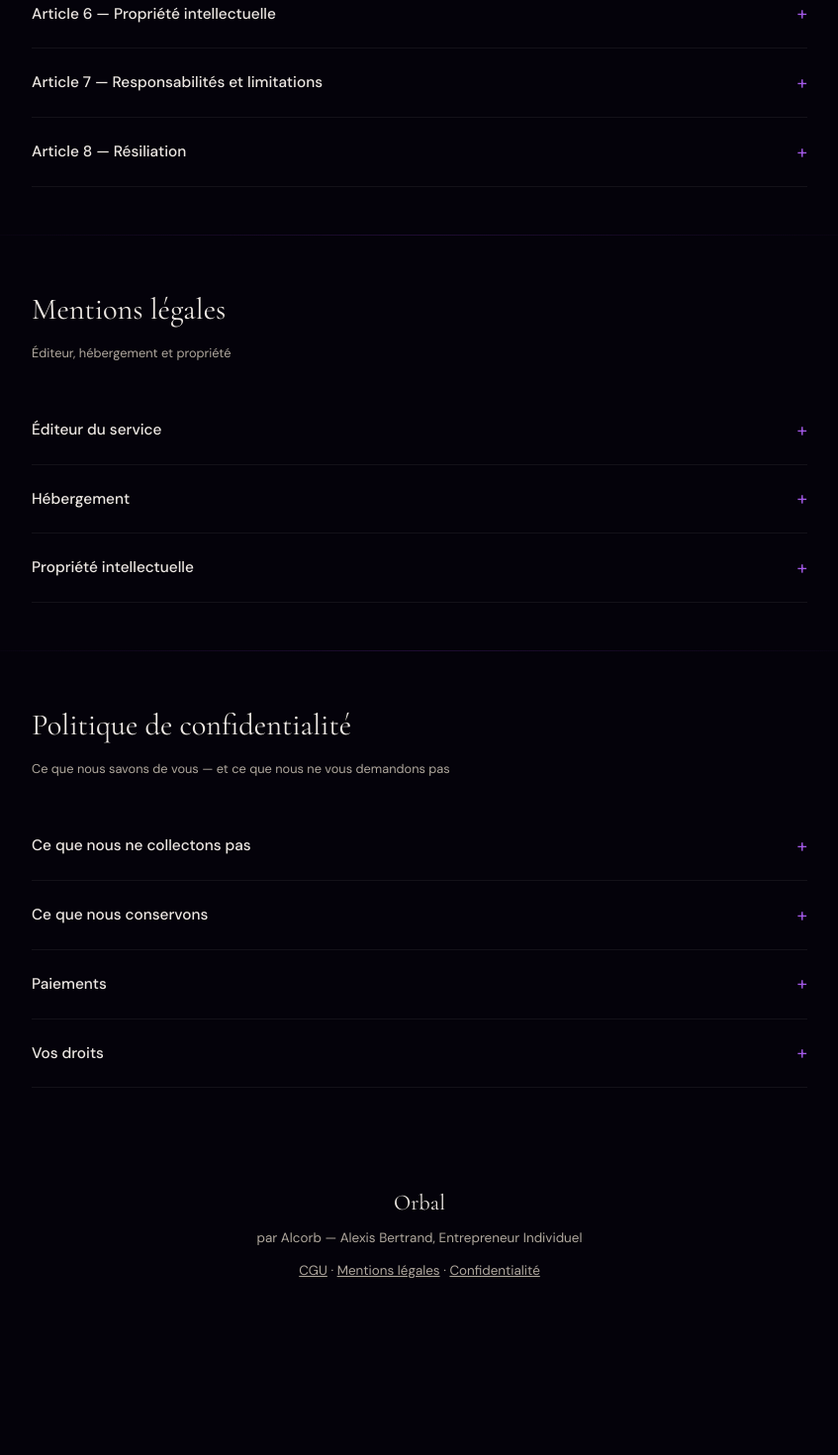
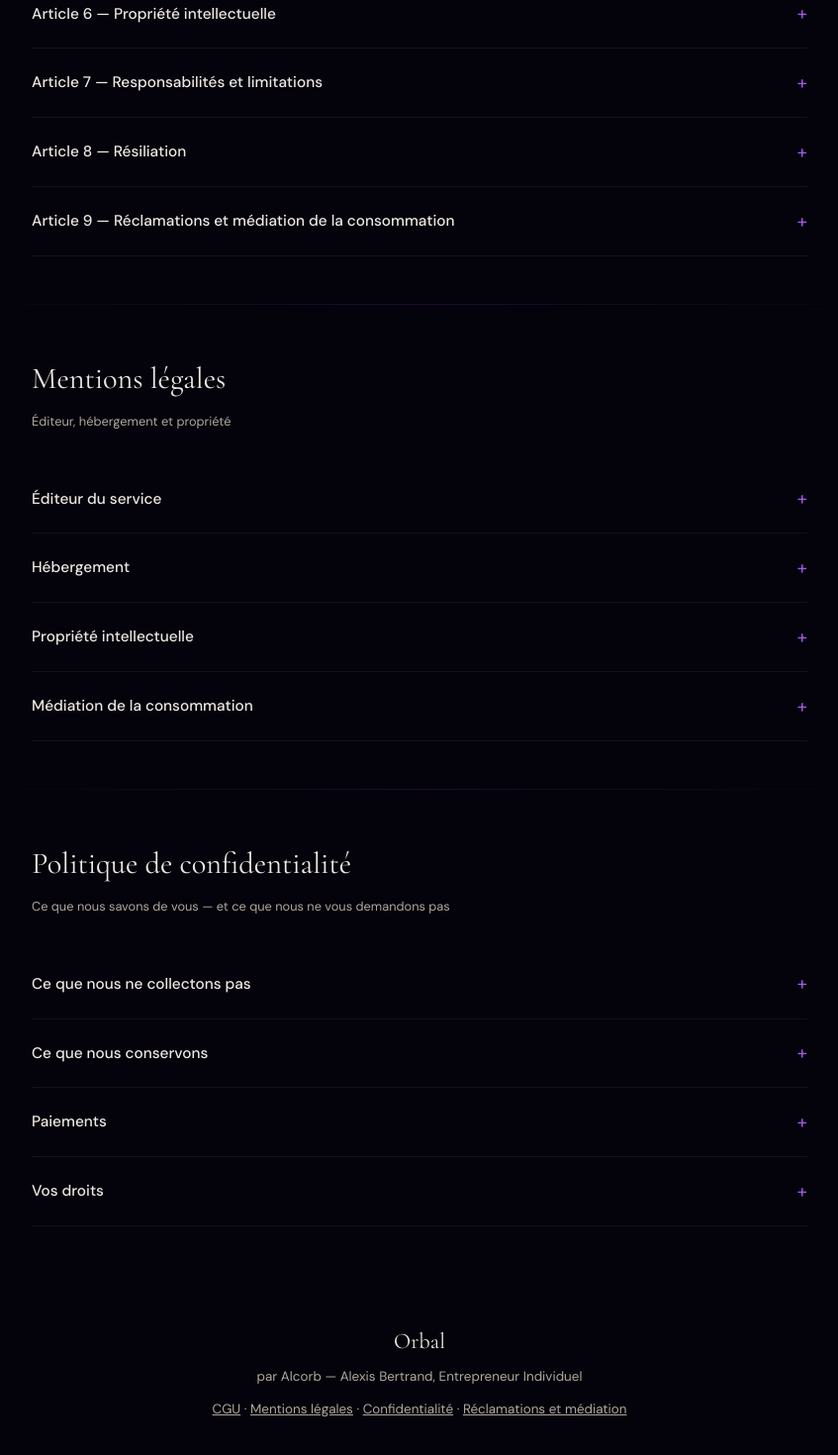
Before and after one commit to alcorb-genesis/orbal-site, a Next.js app: page / in a window 1280 px wide. Shown: the part 4297-5767 px from the top of the page at 99% size, without its empty margins (216-1063 px from the left). Before the commit the page ends 5657 px from the top, so only its background shows below. Built offline with nearby package versions, Linux system fonts and the light colour scheme.

Commit message:
Publier les mentions CM2C en français et anglais

```diff
--- a/components/Accueil.js
+++ b/components/Accueil.js
@@ -1,3 +1,4 @@
+import { mediation } from "../contenu/mediation";
 import { useState } from "react";
 import ChoixLangue from "./ChoixLangue";
 import { accueil } from "../contenu/accueil";
@@ -193,7 +194,7 @@ export default function Accueil({ lang }) {
         <div className="marque serif">Orbal</div>
         <div>{t.pied.par}</div>
         <div style={{ marginTop: ".6rem" }}>
-          <a href="#cgu">{t.pied.cgu}</a> · <a href="#mentions-legales">{t.pied.mentions}</a> · <a href="#confidentialite">{t.pied.confidentialite}</a>
+          <a href="#cgu">{t.pied.cgu}</a> · <a href="#mentions-legales">{t.pied.mentions}</a> · <a href="#confidentialite">{t.pied.confidentialite}</a> · <a href={(lang === "fr" ? "/reclamation" : "/en/reclamation") + "#mediation"}>{mediation[lang].pied}</a>
         </div>
       </footer>
     </>
--- /dev/null
+++ b/components/MediationConsommation.js
@@ -0,0 +1,24 @@
+import { mediateur, mediation } from "../contenu/mediation";
+
+// Aucun accès aux données du formulaire, au compte ou au numéro/code du dossier.
+export default function MediationConsommation({ lang, titre = false, bref = false }) {
+  const t = mediation[lang];
+  const reclamation = lang === "fr" ? "/reclamation" : "/en/reclamation";
+  return (
+    <>
+      {titre && <h2>{t.titre}</h2>}
+      {!bref && <p>{t.debut}<a href={reclamation}>{t.reclamation}</a>{t.fin}</p>}
+      {!bref && <p>{t.recours}</p>}
+      <p><strong>{mediateur.nom}</strong> — {mediateur.nomComplet}<br />
+        {mediateur.adresse}<br />
+        <a href={mediateur.telephoneLien}>{mediateur.telephone}</a>{" · "}
+        <a href={"mailto:" + mediateur.courriel}>{mediateur.courriel}</a><br />
+        <a href={mediateur.site} target="_blank" rel="noopener noreferrer">{t.site} — www.cm2c.net</a>
+        {" · "}<a href={mediateur.saisine} target="_blank" rel="noopener noreferrer">{t.saisir}</a>
+      </p>
+      {bref ? <p><a href={reclamation + "#mediation"}>{t.pied}</a></p> : <>
+        <p>{t.delai}</p><p>{t.preuve}</p><p>{t.separation}</p>
+      </>}
+    </>
+  );
+}
--- a/components/Reclamation.js
+++ b/components/Reclamation.js
@@ -1,3 +1,4 @@
+import MediationConsommation from "./MediationConsommation";
 import { useEffect, useReducer, useRef, useState } from "react";
 import Head from "next/head";
 import ChoixLangue from "./ChoixLangue";
@@ -151,6 +152,9 @@ export default function Reclamation({ lang }) {
             <p className="aide" style={{ marginTop: "1.6rem" }}>{t.dejaDossier} <a href={suiviAdresse}>{t.suivreUn}</a></p>
           </>
         )}
+        <section className="bloc" id="mediation" aria-label={lang === "fr" ? "Médiation de la consommation" : "Consumer mediation"}>
+          <MediationConsommation lang={lang} titre />
+        </section>
         <p className="signature">{t.signature}</p>
       </main>
     </>
--- a/components/SuiviReclamation.js
+++ b/components/SuiviReclamation.js
@@ -1,3 +1,4 @@
+import MediationConsommation from "./MediationConsommation";
 import { useEffect, useReducer, useRef } from "react";
 import Head from "next/head";
 import ChoixLangue from "./ChoixLangue";
@@ -149,6 +150,9 @@ export default function SuiviReclamation({ lang }) {
             </div>
           </section>
         )}
+        <section className="bloc" id="mediation" aria-label={lang === "fr" ? "Médiation de la consommation" : "Consumer mediation"}>
+          <MediationConsommation lang={lang} titre />
+        </section>
         <p className="signature">{t.signature}</p>
       </main>
     </>
--- a/contenu/accueil.js
+++ b/contenu/accueil.js
@@ -1,3 +1,5 @@
+import MediationConsommation from "../components/MediationConsommation";
+
 // Textes de la page d'accueil, français et anglais côte à côte. Le français est celui déjà publié, mot pour mot ;
 // l'anglais en est la traduction. Montants, durées, coordonnées et références juridiques sont identiques.
 
@@ -48,7 +50,7 @@ export const accueil = {
     },
     cgu: {
       titre: "Conditions Générales d'Utilisation",
-      maj: <>Version 1.4 du 16 novembre 2026 — Droit français applicable<br />L’article 1 précise désormais qu’Orbal est réservée aux personnes de 18 ans et plus. Les autres articles sont inchangés.</>,
+      maj: <>Version 1.5 du 19 novembre 2026 — Droit français applicable<br />Ajout de l’article 9 sur les réclamations et la médiation de la consommation avec CM2C. Les articles 1 à 8 sont inchangés.</>,
       articles: [
         ["Article 1 — Objet et champ d'application", <>
           <p>Les présentes Conditions Générales d'Utilisation régissent l'utilisation du service de messagerie chiffrée Orbal, édité par Alexis Bertrand, Entrepreneur Individuel exerçant sous l'enseigne Alcorb, SIRET 103 664 496 00017, domicilié 200 rue Croix Nivert, 75015 Paris.</p>
@@ -105,6 +107,7 @@ export const accueil = {
           <p>En cas de fermeture du service, les utilisateurs seront informés quatre-vingt-dix jours à l'avance.</p>
           <p>Tout litige relatif aux présentes conditions est soumis au droit français.</p>
         </>],
+        ["Article 9 — Réclamations et médiation de la consommation", <MediationConsommation lang="fr" />],
       ],
     },
     mentions: {
@@ -125,6 +128,7 @@ export const accueil = {
         ["Propriété intellectuelle", <>
           <p>La marque Orbal, le logo corbeau et l'ensemble des contenus du service sont la propriété exclusive d'Alcorb. Toute reproduction sans autorisation constitue une contrefaçon au sens des articles L335-2 et suivants du Code de la propriété intellectuelle.</p>
         </>],
+        ["Médiation de la consommation", <MediationConsommation lang="fr" bref />],
       ],
     },
     confidentialite: {
@@ -205,7 +209,7 @@ export const accueil = {
     },
     cgu: {
       titre: "Terms of Use",
-      maj: <>Version 1.4 of 16 November 2026 — Governed by French law<br />Article 1 now specifies that Orbal is for people aged 18 and over. The other articles are unchanged.<br />This English text is a translation of the French Terms of Use (Conditions Générales d’Utilisation).</>,
+      maj: <>Version 1.5 of 19 November 2026 — Governed by French law<br />Article 9 adds complaints and consumer mediation with CM2C. Articles 1 to 8 are unchanged.<br />This English text is a translation of the French Terms of Use (Conditions Générales d’Utilisation).</>,
       articles: [
         ["Article 1 — Purpose and scope", <>
           <p>These Terms of Use govern the use of the encrypted messaging service Orbal, published by Alexis Bertrand, Entrepreneur Individuel (sole trader) trading under the name Alcorb, SIRET 103 664 496 00017, domiciled at 200 rue Croix Nivert, 75015 Paris.</p>
@@ -262,6 +266,7 @@ export const accueil = {
           <p>If the service closes, users will be informed ninety days in advance.</p>
           <p>Any dispute relating to these terms is governed by French law.</p>
         </>],
+        ["Article 9 — Complaints and consumer mediation", <MediationConsommation lang="en" />],
       ],
     },
     mentions: {
@@ -282,6 +287,7 @@ export const accueil = {
         ["Intellectual property", <>
           <p>The Orbal trademark, the raven logo and all the content of the service are the exclusive property of Alcorb. Any reproduction without authorisation constitutes infringement within the meaning of Articles L335-2 et seq. of the French Intellectual Property Code.</p>
         </>],
+        ["Consumer mediation", <MediationConsommation lang="en" bref />],
       ],
     },
     confidentialite: {
--- /dev/null
+++ b/contenu/mediation.js
@@ -0,0 +1,37 @@
+// Coordonnées communes aux conditions, mentions et pages de réclamation.
+export const mediateur = {
+  nom: "CM2C",
+  nomComplet: "Centre de la Médiation de la Consommation de Conciliateurs de Justice",
+  adresse: "49 rue de Ponthieu, 75008 Paris, France",
+  telephone: "01 89 47 00 14",
+  telephoneLien: "tel:+33189470014",
+  courriel: "litiges@cm2c.net",
+  site: "https://www.cm2c.net/",
+  saisine: "https://www.cm2c.net/declarer-un-litige.php",
+};
+export const mediation = {
+  fr: {
+    titre: "Réclamations et médiation de la consommation",
+    debut: "Si une difficulté nous oppose, nous cherchons d’abord à la résoudre avec vous. Adressez votre réclamation écrite à Alcorb par notre ",
+    reclamation: "page de réclamation",
+    fin: " ou par courrier au 200 rue de la Croix Nivert, 75015 Paris, France. Sur notre site, aucun compte Orbal ni courriel n’est exigé : vous suivez la réponse avec votre numéro de dossier et votre code secret.",
+    recours: "Si notre réponse ne vous satisfait pas, ou sans réponse dans les deux mois suivant votre réclamation écrite, vous pouvez saisir gratuitement le médiateur de la consommation dont relève Alcorb :",
+    site: "Site de CM2C", saisir: "Demander une médiation",
+    delai: "La demande doit être présentée dans l’année qui suit votre réclamation écrite, sous réserve des conditions de recevabilité. Cette démarche est volontaire et ne vous prive pas du droit de saisir un tribunal.",
+    preuve: "Gardez votre reçu daté et la copie de vos échanges avec Alcorb, téléchargeables depuis le suivi du dossier, pour justifier votre démarche préalable. Votre code secret de suivi n’a pas à être transmis au médiateur.",
+    separation: "La médiation est indépendante d’Orbal. CM2C vous demande directement les coordonnées nécessaires au traitement de votre dossier. Ouvrir ce lien ne transmet automatiquement ni votre compte Orbal ni vos conversations.",
+    pied: "Réclamations et médiation",
+  },
+  en: {
+    titre: "Complaints and consumer mediation",
+    debut: "If a difficulty arises between us, we first try to resolve it with you. Send your written complaint to Alcorb through our ",
+    reclamation: "complaint page",
+    fin: " or by post to 200 rue de la Croix Nivert, 75015 Paris, France. On our website, no Orbal account or email address is required: you follow the answer with your case number and secret code.",
+    recours: "If our reply does not resolve the issue, or if you receive no reply within two months of your written complaint, you may apply free of charge to Alcorb’s consumer mediator:",
+    site: "CM2C website", saisir: "Request mediation",
+    delai: "Apply within one year of your written complaint, subject to the admissibility requirements. This process is voluntary and does not prevent you from bringing a case before a court.",
+    preuve: "Keep your dated receipt and a copy of your exchanges with Alcorb, available to download from the case follow-up page, as evidence of your prior complaint. You do not need to share your secret follow-up code with the mediator.",
+    separation: "Mediation is independent of Orbal. CM2C asks you directly for the contact details needed to handle your case. Opening this link does not automatically send your Orbal account or conversations.",
+    pied: "Complaints and mediation",
+  },
+};
```
Also changed, not shown: contenu/privacy.js (+4 -4 lines).
